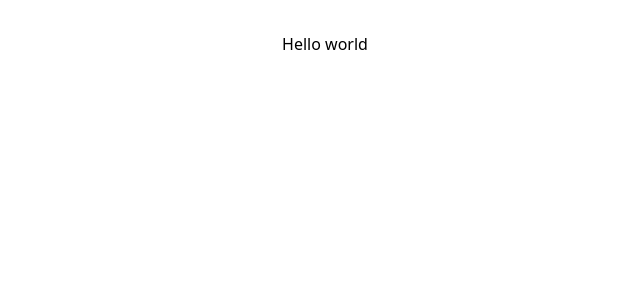
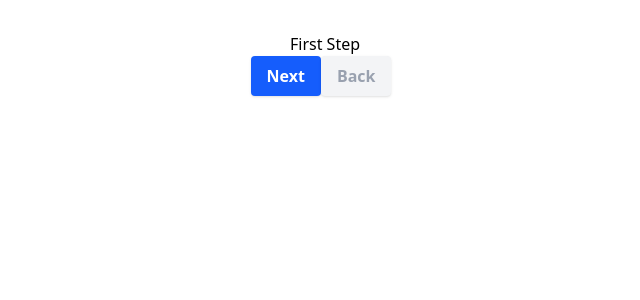
Before and after one commit to ReemBD/ReactWizard, a React (Vite) app: page / in a window 1280 px wide. Shown: the top 300 px of the page, without its empty margins (315-955 px from the left). Built offline with nearby package versions, Linux system fonts and the light colour scheme.

Commit message:
Create and render Action Buttons

```diff
--- a/src/App.tsx
+++ b/src/App.tsx
@@ -1,13 +1,48 @@
+import { useContext } from 'react'
 import './App.css'
 import { Step } from './wizard/Step'
-import { Wizard } from './wizard/Wizard.context'
+import { Wizard, WizardContext } from './wizard/Wizard.context'
+
+const NextButton = () => {
+  const { activeStepIndex, setActiveStepIndex, steps } = useContext(WizardContext);
+  const isLastStep = activeStepIndex >= steps.length - 1
+
+  return <button
+    disabled={isLastStep}
+    onClick={() => setActiveStepIndex(prev => prev + 1)}
+    className="px-4 py-2 rounded bg-blue-600 text-white font-semibold shadow hover:bg-blue-700 focus:outline-none focus:ring-2 focus:ring-blue-400 disabled:bg-blue-300 disabled:cursor-not-allowed transition-colors cursor-pointer"
+  >
+    {isLastStep ? 'Done' : 'Next'}
+  </button>
+}
+
+const PrevButton = () => {
+  const { activeStepIndex, setActiveStepIndex } = useContext(WizardContext);
+  const isFirstStep = activeStepIndex <= 0;
+
+  return <button
+    disabled={isFirstStep}
+    onClick={() => setActiveStepIndex(prev => prev - 1)}
+    className="px-4 py-2 rounded bg-gray-200 text-gray-700 font-semibold shadow hover:bg-gray-300 focus:outline-none focus:ring-2 focus:ring-gray-400 disabled:bg-gray-100 disabled:text-gray-400 disabled:cursor-not-allowed transition-colors mr-2 cursor-pointer"
+  >
+    Back
+  </button>
+}
 
 function App() {
 
   return (
     <div>
       <Wizard>
-        <Step>Hello world</Step>
+        <section>
+          <Step>First Step</Step>
+          <Step>Second Step</Step>
+          <Step>Third Step</Step>
+        </section>
+        <section>
+          <NextButton />
+          <PrevButton />
+        </section>
       </Wizard>
     </div>
   )
```
